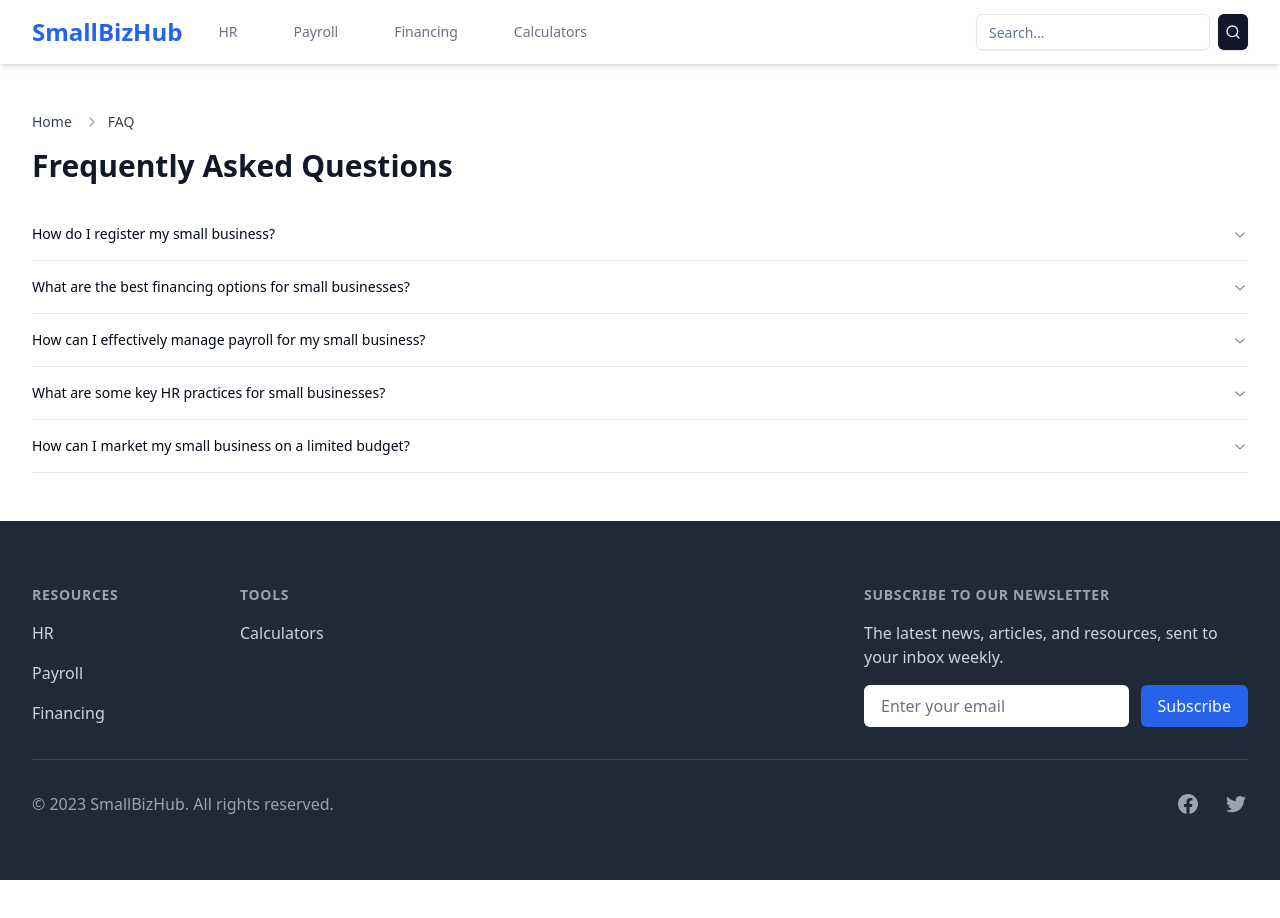
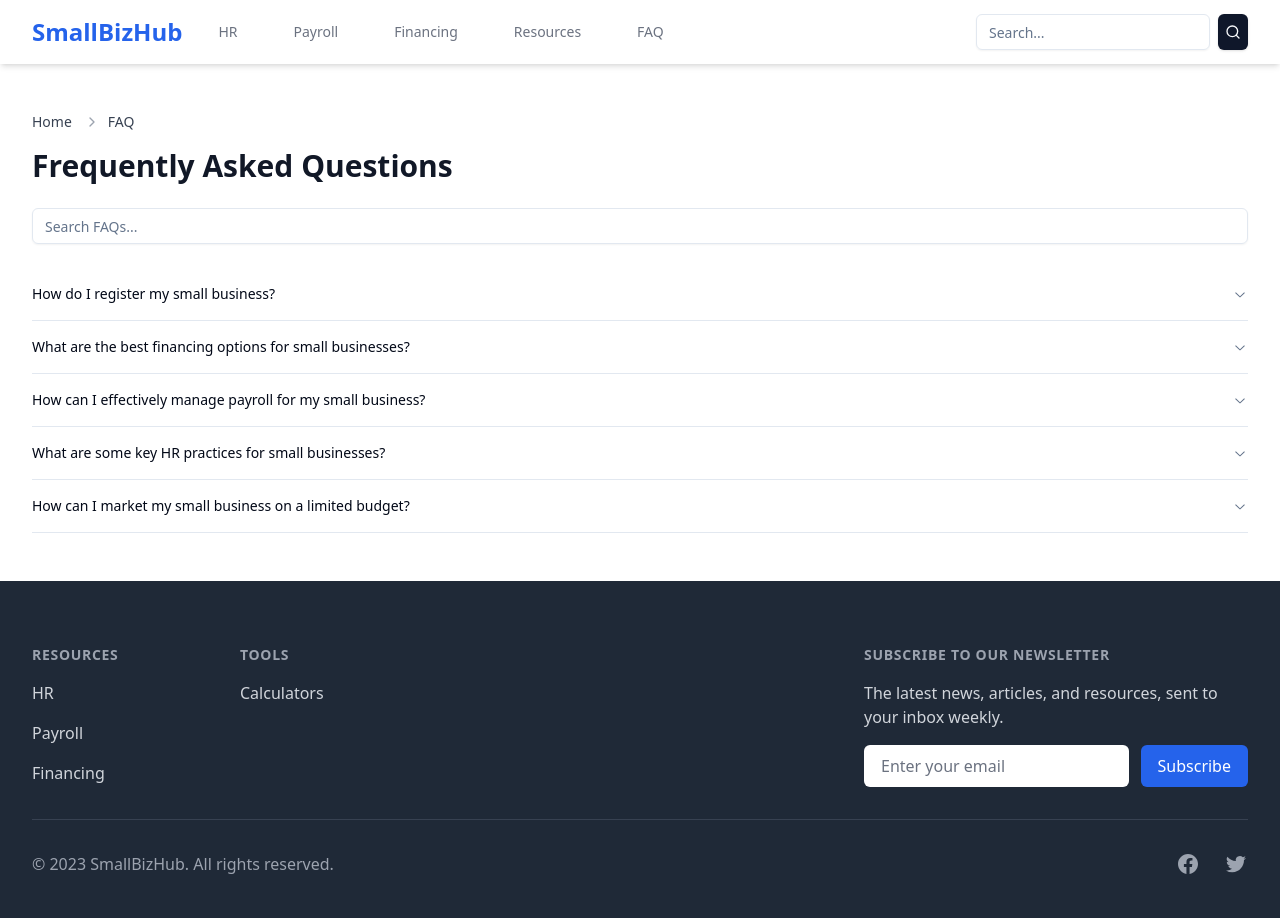
Before and after one commit to ewinney/sg-881720892838754, a Next.js app: page /faq in a window 1280 px wide. Shown: the top 918 px of the page. Before the commit the page ends 880 px from the top, so only its background shows below. Built offline with nearby package versions, Linux system fonts and the light colour scheme.

Commit message:
SOFTGEN MAGIC

```diff
--- a/src/components/Navigation.js
+++ b/src/components/Navigation.js
@@ -31,8 +31,11 @@ export default function Navigation() {
               <Link href="/financing" className="text-gray-500 hover:text-gray-700 px-3 py-2 rounded-md text-sm font-medium">
                 Financing
               </Link>
-              <Link href="/calculators" className="text-gray-500 hover:text-gray-700 px-3 py-2 rounded-md text-sm font-medium">
-                Calculators
+              <Link href="/resources" className="text-gray-500 hover:text-gray-700 px-3 py-2 rounded-md text-sm font-medium">
+                Resources
+              </Link>
+              <Link href="/faq" className="text-gray-500 hover:text-gray-700 px-3 py-2 rounded-md text-sm font-medium">
+                FAQ
               </Link>
             </div>
           </div>
--- a/src/pages/faq.js
+++ b/src/pages/faq.js
@@ -1,6 +1,8 @@
 import Layout from '@/components/Layout';
 import Breadcrumbs from '@/components/Breadcrumbs';
 import { Accordion, AccordionContent, AccordionItem, AccordionTrigger } from "@/components/ui/accordion";
+import { Input } from "@/components/ui/input";
+import { useState } from 'react';
 
 const faqItems = [
   {
@@ -26,19 +28,36 @@ const faqItems = [
 ];
 
 export default function FAQ() {
+  const [searchTerm, setSearchTerm] = useState('');
+
+  const filteredFAQs = faqItems.filter(item =>
+    item.question.toLowerCase().includes(searchTerm.toLowerCase()) ||
+    item.answer.toLowerCase().includes(searchTerm.toLowerCase())
+  );
+
   return (
     <Layout>
       <div className="max-w-7xl mx-auto px-4 sm:px-6 lg:px-8 py-12">
         <Breadcrumbs items={[{ label: 'FAQ', href: '/faq' }]} />
         <h1 className="text-3xl font-extrabold text-gray-900 mt-4 mb-6">Frequently Asked Questions</h1>
+        <Input
+          type="text"
+          placeholder="Search FAQs..."
+          value={searchTerm}
+          onChange={(e) => setSearchTerm(e.target.value)}
+          className="mb-6"
+        />
         <Accordion type="single" collapsible className="w-full">
-          {faqItems.map((item, index) => (
+          {filteredFAQs.map((item, index) => (
             <AccordionItem value={`item-${index}`} key={index}>
               <AccordionTrigger>{item.question}</AccordionTrigger>
               <AccordionContent>{item.answer}</AccordionContent>
             </AccordionItem>
           ))}
         </Accordion>
+        {filteredFAQs.length === 0 && (
+          <p className="text-gray-500 mt-4">No matching questions found. Please try a different search term.</p>
+        )}
       </div>
     </Layout>
   );
--- a/src/pages/financing.js
+++ b/src/pages/financing.js
@@ -1,4 +1,5 @@
 import Layout from '@/components/Layout';
+import Breadcrumbs from '@/components/Breadcrumbs';
 import Calculator from '@/components/Calculator';
 import { Card, CardHeader, CardTitle, CardDescription, CardContent } from "@/components/ui/card";
 import { BarChart, Bar, XAxis, YAxis, CartesianGrid, Tooltip, Legend, ResponsiveContainer } from 'recharts';
@@ -14,7 +15,8 @@ export default function Financing() {
   return (
     <Layout>
       <div className="max-w-7xl mx-auto px-4 sm:px-6 lg:px-8 py-12">
-        <h1 className="text-3xl font-extrabold text-gray-900 mb-6">Business Financing</h1>
+        <Breadcrumbs items={[{ label: 'Financing', href: '/financing' }]} />
+        <h1 className="text-3xl font-extrabold text-gray-900 mt-4 mb-6">Business Financing</h1>
         <p className="text-xl text-gray-600 mb-8">Explore financing options to grow your business.</p>
 
         <div className="grid grid-cols-1 md:grid-cols-2 gap-6 mb-12">
--- a/src/pages/resources.js
+++ b/src/pages/resources.js
@@ -1,38 +1,61 @@
 import Layout from '@/components/Layout';
 import Breadcrumbs from '@/components/Breadcrumbs';
-import { Card, CardHeader, CardTitle, CardDescription, CardContent } from "@/components/ui/card";
+import { Card, CardHeader, CardTitle, CardDescription, CardContent, CardFooter } from "@/components/ui/card";
 import { Button } from "@/components/ui/button";
-import { Download } from "lucide-react";
+import { Download, ThumbsUp, ThumbsDown } from "lucide-react";
+import { useState } from 'react';
 
-const resources = [
+const initialResources = [
   {
     title: "Employee Handbook Template",
     description: "A customizable template for creating your company's employee handbook.",
-    downloadLink: "/downloads/employee-handbook-template.docx"
+    downloadLink: "/downloads/employee-handbook-template.docx",
+    likes: 0,
+    dislikes: 0
   },
   {
     title: "Cash Flow Forecast Spreadsheet",
     description: "An Excel spreadsheet to help you project your business's cash flow.",
-    downloadLink: "/downloads/cash-flow-forecast.xlsx"
+    downloadLink: "/downloads/cash-flow-forecast.xlsx",
+    likes: 0,
+    dislikes: 0
   },
   {
     title: "Marketing Plan Template",
     description: "A comprehensive template to help you create a marketing plan for your small business.",
-    downloadLink: "/downloads/marketing-plan-template.pptx"
+    downloadLink: "/downloads/marketing-plan-template.pptx",
+    likes: 0,
+    dislikes: 0
   },
   {
     title: "Business Plan Guide",
     description: "A detailed guide on how to write a business plan for your startup or small business.",
-    downloadLink: "/downloads/business-plan-guide.pdf"
+    downloadLink: "/downloads/business-plan-guide.pdf",
+    likes: 0,
+    dislikes: 0
   },
   {
     title: "Invoice Template",
     description: "A professional invoice template for your business transactions.",
-    downloadLink: "/downloads/invoice-template.docx"
+    downloadLink: "/downloads/invoice-template.docx",
+    likes: 0,
+    dislikes: 0
   }
 ];
 
 export default function Resources() {
+  const [resources, setResources] = useState(initialResources);
+
+  const handleFeedback = (index, type) => {
+    const newResources = [...resources];
+    if (type === 'like') {
+      newResources[index].likes += 1;
+    } else {
+      newResources[index].dislikes += 1;
+    }
+    setResources(newResources);
+  };
+
   return (
     <Layout>
       <div className="max-w-7xl mx-auto px-4 sm:px-6 lg:px-8 py-12">
@@ -54,6 +77,16 @@ export default function Resources() {
                   </a>
                 </Button>
               </CardContent>
+              <CardFooter className="flex justify-between">
+                <div className="flex items-center space-x-2">
+                  <Button variant="outline" size="sm" onClick={() => handleFeedback(index, 'like')}>
+                    <ThumbsUp className="mr-2 h-4 w-4" /> {resource.likes}
+                  </Button>
+                  <Button variant="outline" size="sm" onClick={() => handleFeedback(index, 'dislike')}>
+                    <ThumbsDown className="mr-2 h-4 w-4" /> {resource.dislikes}
+                  </Button>
+                </div>
+              </CardFooter>
             </Card>
           ))}
         </div>
```
